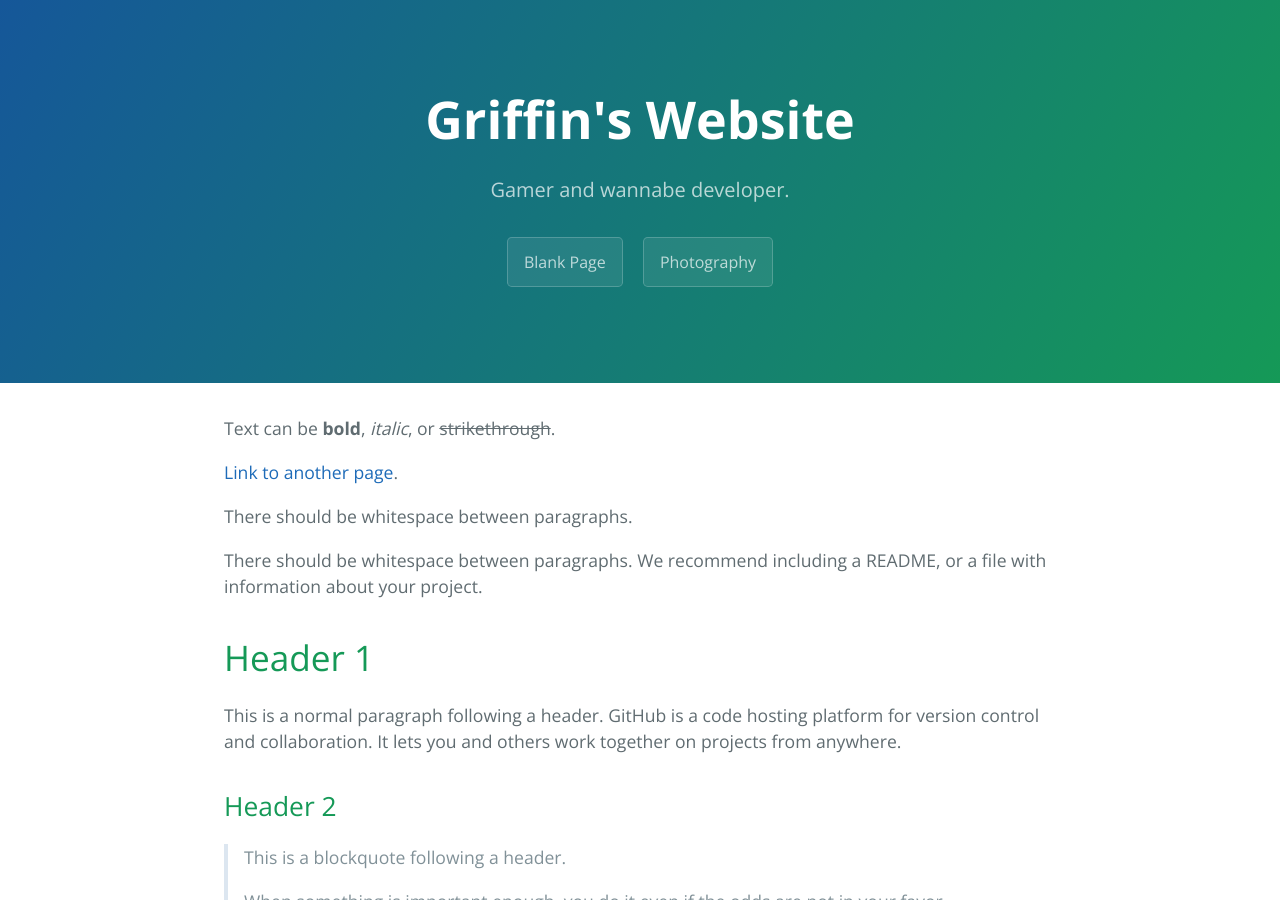
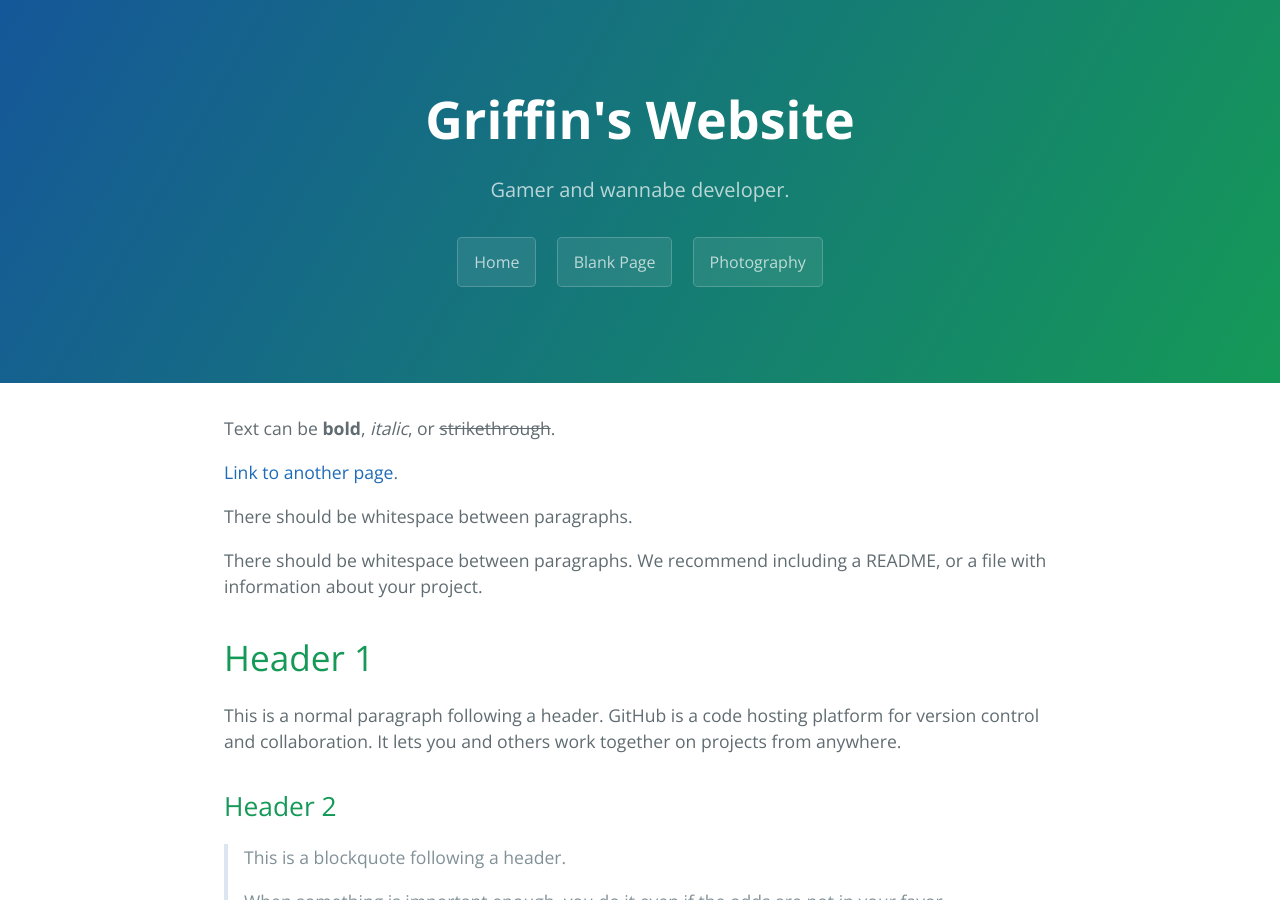
Before and after one commit to Ghgore/ghgore.github.io, a Jekyll site: the page built from index.md, in a window 1280 px wide and 900 px high. Built offline with Jekyll 4.4.1, drawn with Linux system fonts in a browser that asks for light colours.

Commit message:
Added home button

```diff
--- a/_layouts/default.html
+++ b/_layouts/default.html
@@ -23,8 +23,9 @@
     <a id="skip-to-content" href="#content">Skip to the content.</a>
 
     <header class="page-header" role="banner">
-      <h1 href="http://ghgore.com" class="project-name">{{ page.title | default: site.title | default: site.github.repository_name }}</h1>
-      <h2 href="http://ghgore.com" class="project-tagline">{{ page.description | default: site.description | default: site.github.project_tagline }}</h2>
+      <h1 class="project-name">{{ page.title | default: site.title | default: site.github.repository_name }}</h1>
+      <h2 class="project-tagline">{{ page.description | default: site.description | default: site.github.project_tagline }}</h2>
+      <a href="http://ghgore.com" class="btn">Home</a>
       <a href="http://ghgore.com/blankpage" class="btn">Blank Page</a>
       <a href="http://ghgore.com/photography" class="btn">Photography</a>
     </header>
```
